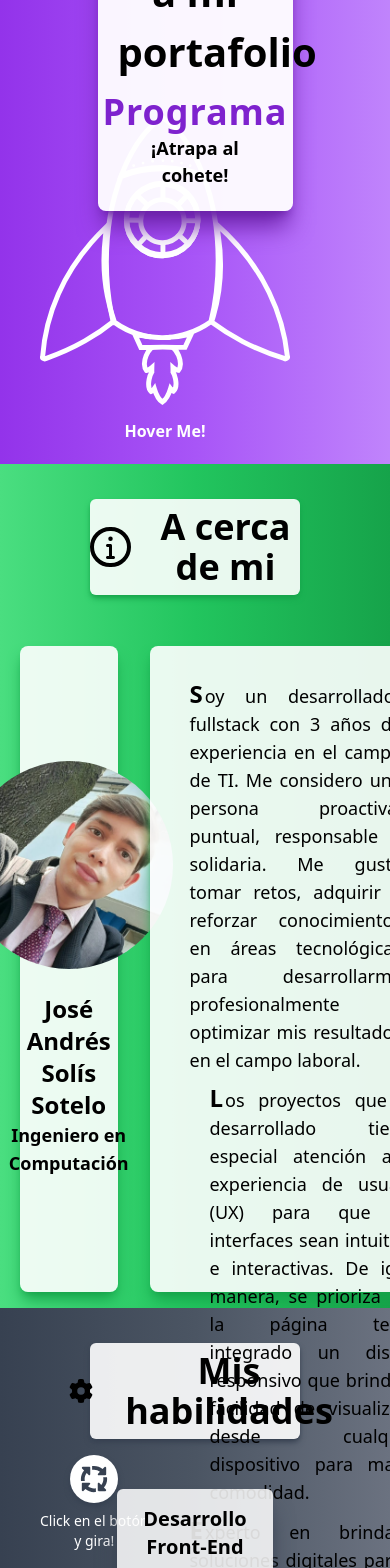
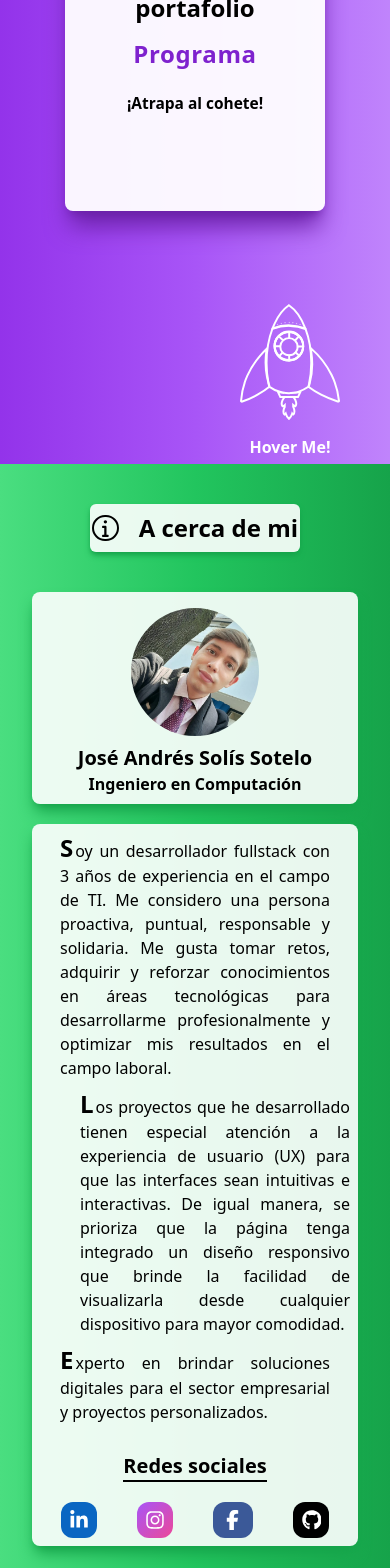
Before and after one commit to andres2697/andres-solis-portfolio, a Vue app: page / in a window 390 px wide. Shown: the part 380-1948 px from the top of the page. Built offline with nearby package versions, Linux system fonts and the light colour scheme.

Commit message:
Añadiendo responsive design

```diff
--- a/src/components/Abilities.vue
+++ b/src/components/Abilities.vue
@@ -2,21 +2,21 @@
   import { ref } from 'vue'
   import abilitiesList from '../api/abilities-list.json'
   // Variables
-  const containerOff = 'absolute w-[40%] h-[70%] bg-white bg-opacity-85 opacity-30 rounded-md shadow-xl shadow-gray-700'
-  const containerOn = 'absolute w-[40%] h-[70%] bg-white bg-opacity-85 opacity-100 rounded-md shadow-xl shadow-gray-700'
+  const containerOff = 'absolute w-[60%] sm:w-[40%] h-[70%] bg-white bg-opacity-85 opacity-30 rounded-md shadow-xl shadow-gray-700'
+  const containerOn = 'absolute w-[60%] sm:w-[40%] h-[70%] bg-white bg-opacity-85 opacity-100 rounded-md shadow-xl shadow-gray-700'
   const positions = ref([
-    { clase: 'top-[5%] left-[30%] transform'  },
-    { clase: 'top-[25%] left-[85%] transform transition-right' },
+    { clase: 'top-[5%] left-[20%] sm:left-[30%] transform'  },
+    { clase: 'top-[25%] left-[90%] sm:left-[85%] transform transition-right' },
     { clase: 'top-full left-[85%] transform' },
     { clase: 'top-[150%] left-[85%] transform' },
     { clase: 'top-[150%] left-[-25%] transform' },
     { clase: 'top-full left-[-25%] transform' },
-    { clase: 'top-[25%] left-[-25%] transform transition-left' }
+    { clase: 'top-[25%] left-[-50%] sm:left-[-25%] transform transition-left' }
   ])
   const content = abilitiesList
-  const regexFirst = /top-\[5%\] left-\[30%\]./
-  const regexLeft = /top-\[25%\] left-\[-25%\]./
-  const regexRight = /top-\[25%\] left-\[85%\]./
+  const regexFirst = /top-\[5%\] left-\[20%\] sm:left-\[30%\]./
+  const regexLeft = /top-\[25%\] left-\[-50%\] sm:left-\[-25%\]./
+  const regexRight = /top-\[25%\] left-\[90%\] sm:left-\[85%\]./
   const spin = ref(false)
   const spinAbilities = () => {
     positions.value.unshift(positions.value.pop())
@@ -26,23 +26,23 @@
 <template>
   <div class="w-full h-screen flex flex-col justify-center items-center align-middle bg-gradient-to-r from-gray-700 via-gray-600 to-gray-500">
     <div class="w-full h-[15%] flex flex-col justify-center items-center text-center p-5 rounded-md mt-5">
-      <h1 class="w-[60%] flex items-center justify-center py-2 text-black text-4xl font-bold bg-white bg-opacity-90 rounded-md shadow-md shadow-gray-700">
-        <font-awesome-icon icon="gear" class="mt-auto mb-auto mr-5 px-3 py-1 text-2xl font-semibold"/>
+      <h1 class="w-[60%] flex items-center justify-center py-2 text-black text-2xl sm:text-4xl font-bold bg-white bg-opacity-90 rounded-md shadow-md shadow-gray-700">
+        <font-awesome-icon icon="gear" class="mt-auto mb-auto mr-0 sm:mr-5 px-3 py-1 text-xl sm:text-2xl font-semibold"/>
         Mis habilidades
       </h1>
     </div>
     <div class="w-full relative h-[85%] flex flex-col justify-center items-center overflow-hidden">
-      <div class="absolute inset-0 flex flex-col justify-center items-center w-fit h-fit ml-10 text-center">
+      <div class="absolute  inset-0 flex flex-col justify-center items-center w-fit h-fit ml-2 sm:ml-10 text-center">
         <div
-          class="flex justify-center items-center bg-white w-10 h-10 rounded-full text-3xl text-gray-700 font-bold p-6 hover:cursor-pointer shadow-md shadow-gray-700"
+          class="flex justify-center items-center bg-white w-5 h-5 sm:w-10 sm:h-10 rounded-full text-2xl sm:text-3xl text-gray-700 font-bold p-5 sm:p-6 hover:cursor-pointer shadow-md shadow-gray-700"
           @click="spinAbilities"
           @mouseover="spin = true"
           @mouseleave="spin = false"
         >
           <font-awesome-icon icon="arrows-spin" class="transform translate ease-in duration-200" :class="spin ? 'rotate-90' : 'rotate-0'"></font-awesome-icon>
         </div>
-        <span class="text-white text-sm mt-2">Click en el botón</span>
-        <span class="text-white text-sm">y gira!</span>
+        <span class="text-white text-xs sm:text-sm mt-2">Click <span class="hidden sm:flex">en el botón</span></span>
+        <span class="text-white text-xs sm:text-sm">y gira!</span>
       </div>
       <div
         v-for="(position, index) in positions"
@@ -55,11 +55,11 @@
           regexRight.test(position.clase) ? 'translate-y-0' : ''
         ]"
       >
-        <h3 class="flex w-full text-center justify-center items-center h-[15%] font-bold text-xl mt-2">
+        <h3 class="flex w-full text-center justify-center items-center h-[15%] font-bold text-base sm:text-xl mt-2">
           {{ content[index].title }}
         </h3>
         <div class="grid grid-rows-4 grid-flow-col gap-4 w-full h-[85%] mt-auto ml-auto mr-4 pl-6 pr-6 text-start">
-          <div v-for="(ability, index) in content[index].abilities.ability" :key="index" class="flex align-center items-center">
+          <div v-for="(ability, index) in content[index].abilities.ability" :key="index" class="flex align-center items-center text-sm sm:text-base">
             <font-awesome-icon icon="code" />
             <span class="pl-2 font-semibold">{{ ability.name }}</span>
           </div>
--- a/src/components/AboutMe.vue
+++ b/src/components/AboutMe.vue
@@ -77,34 +77,35 @@
 </script>
 
 <template>
-  <div class="w-full h-screen flex flex-col justify-between align-middle bg bg-gradient-to-l from-green-600 via-green-500 to-green-400">
-    <div class="w-full h-[15%] flex flex-col justify-center items-center text-center p-5 rounded-md mt-5">
-      <h1 class="w-[60%] flex items-center justify-center py-2 text-black text-4xl font-bold bg-white bg-opacity-90 rounded-md shadow-md shadow-green-600">
-        <font-awesome-icon icon="info" class="mt-auto mb-auto mr-5 px-3 py-1 rounded-full border-black border-4 text-2xl font-semibold"/>
+  <div class="w-full h-auto sm:h-screen flex flex-col justify-between align-middle bg bg-gradient-to-l from-green-600 via-green-500 to-green-400">
+    <div class="w-full h-32 sm:h-[15%] flex flex-col justify-center items-center text-center p-5 rounded-md mt-0 sm:mt-5">
+      <h1 class="w-[60%] flex items-center justify-center py-2 text-black text-2xl sm:text-4xl font-bold bg-white bg-opacity-90 rounded-md shadow-md shadow-green-600">
+        <font-awesome-icon icon="info" class="mt-auto mb-auto mr-5 px-2 sm:px-3 py-0.5 sm:py-1 rounded-full border-black border-2 sm:border-4 text-lg sm:text-2xl font-semibold"/>
         A cerca de mi
       </h1>
     </div>
-    <div class="w-full h-[85%] flex justify-center items-center">
-      <div class="w-full h-[90%] flex mx-8">
-        <div class="w-[25%] flex flex-col justify-center text-center items-center ml-5 bg-white bg-opacity-90 rounded-lg shadow-lg shadow-green-600">
-          <div class="flex justify-center items-center rounded-[50%] w-52 h-52 overflow-hidden mb-6">
+    <div class="w-full h-auto sm:h-[85%] flex justify-center items-center">
+      <div class="w-full h-[90%] flex flex-col sm:flex-row mx-8">
+        <div class="w-full sm:w-[25%] flex flex-col justify-center text-center items-center mb-5 ml-0 sm:ml-5 sm:mb-0 bg-white bg-opacity-90 rounded-lg shadow-lg shadow-green-600">
+          <div class="flex justify-center items-center rounded-[50%] w-32 h-32 mt-4 sm:w-52 sm:h-52 sm:mt-0 overflow-hidden mb-2 sm:mb-6">
             <img class="w-full h-full object-cover" src="../assets/foto-perfil-linkedin.jpeg">
           </div>
-          <h3 class="text-black text-2xl font-semibold">José Andrés Solís Sotelo</h3>
-          <h3 class="text-black text-lg font-semibold">Ingeniero en Computación</h3>
+          <h3 class="text-black text-xl sm:text-2xl font-semibold">José Andrés Solís Sotelo</h3>
+          <h3 class="text-black text-base sm:text-lg font-semibold pb-2 sm:pb-0">Ingeniero en Computación</h3>
         </div>
-        <div class="w-[75%] ml-8 space-y-2 flex flex-col bg-white bg-opacity-90 rounded-lg shadow-lg shadow-green-600 px-10 py-8">
-          <p class="w-full text-justify text-lg translate -translate-x-5 opacity-0 duration-2000 ease-out"
+        <div class="w-full sm:w-[75%] mb-10 sm:mb-0  ml-0 sm:ml-8 space-y-2 flex flex-col bg-white bg-opacity-90 rounded-lg shadow-lg shadow-green-600 px-7 py-2 sm:px-10 sm:py-8">
+          <p class="w-full text-justify text-base sm:text-lg translate -translate-x-5 opacity-0 duration-2000 ease-out"
             :class="animatePar ? 'translate-x-0 opacity-100' : ''"
           >
-            <span ref="aboutMe" class="text-2xl font-bold mr-0.5">S</span><span>{{ aboutMePar1 }}</span>
+            <span ref="aboutMe" class="text-2xl font-bold mr-0.5">S</span>
+            <span>{{ aboutMePar1 }}</span>
           </p>
-          <p class="w-full text-justify text-lg translate translate-x-5 opacity-0 duration-2000 ease-out"
-            :class="animatePar ? '-translate-x-0 opacity-100' : ''"
+          <p class="w-full text-justify text-base sm:text-lg translate translate-x-5 opacity-0 duration-2000 ease-out"
+            :class="animatePar ? '-translate-x-px sm:-translate-x-0 opacity-100' : ''"
           >
             <span class="text-2xl font-bold mr-0.5">L</span><span>{{ aboutMePar2 }}</span>
           </p>
-          <p class="w-full text-justify text-lg translate -translate-x-5 opacity-0 duration-2000 ease-out"
+          <p class="w-full text-justify text-base sm:text-lg translate -translate-x-5 opacity-0 duration-2000 ease-out"
             :class="animatePar ? 'translate-x-0 opacity-100' : ''"
           >
             <span class="text-2xl font-bold mr-0.5">E</span><span>{{ aboutMePar3 }}</span>
--- a/src/components/Portfolio.vue
+++ b/src/components/Portfolio.vue
@@ -9,7 +9,8 @@
         { name: 'Vuejs 3', color: 'text-[#42b883]' }, { name: 'Vite', color: 'text-[#ffa800]' }, { name: 'HTML5', color: 'text-[#dd4b25]' }, { name: 'CSS3', color: 'text-[#254bdd]' }, { name: 'Javascript', color: 'text-[#e3c900]' }, { name: 'Tailwind', color: 'text-[#38bdf8]' }, { name: 'Google Geolocation API', color: 'text-[#32a350]' }
       ],
       img: "JoseAndresSolisSoteloCv.png",
-      repository: 'https://github.com/andres2697/Jose_Andres_Solis_Sotelo_CV'
+      repository: 'https://github.com/andres2697/Jose_Andres_Solis_Sotelo_CV',
+      repositoryName: 'Jose_Andres_Solis_Sotelo_CV'
     },
     {
       title: 'Problemas y Algoritmos',
@@ -18,7 +19,8 @@
         { name: 'Vuejs 3', color: 'text-[#42b883]' }, { name: 'Vite', color: 'text-[#ffa800]' }, { name: 'HTML5', color: 'text-[#dd4b25]' }, { name: 'CSS3', color: 'text-[#254bdd]' }, { name: 'Javascript', color: 'text-[#e3c900]' }, { name: 'Tailwind', color: 'text-[#38bdf8]' }
       ],
       img: "ProblemasYAlgoritmos.png",
-      repository: 'https://github.com/andres2697/Problemas_y_algoritmos'
+      repository: 'https://github.com/andres2697/Problemas_y_algoritmos',
+      repositoryName: 'Problemas_y_algoritmos'
     },
     {
       title: 'Bank List',
@@ -27,7 +29,8 @@
         { name: 'React Native Expo', color: 'text-[#555a64]' }, { name: 'Consumo de APIs con fetch', color: 'text-[#aa392b]' }
       ],
       img: "BankList.jpeg",
-      repository: 'https://github.com/andres2697/Bank_List'
+      repository: 'https://github.com/andres2697/Bank_List',
+      repositoryName: 'Bank_List'
     },
     {
       title: 'Mis gastos',
@@ -36,7 +39,8 @@
         { name: 'React Native Expo', color: 'text-[#555a64]' }, { name: 'Firebase', color: 'text-[#f79f0c]' }
       ],
       img: "MisGastos.jpeg",
-      repository: 'https://github.com/andres2697/registro-gastos-fraiche'
+      repository: 'https://github.com/andres2697/registro-gastos-fraiche',
+      repositoryName: 'registro-gastos-fraiche'
     }
   ])
   const showModal = ref(false)
@@ -64,7 +68,7 @@
   }
 </script>
 <template>
-  <div class="w-full h-screen flex flex-col justify-center items-center align-middle bg-gradient-to-r from-[#f05e23]/70 via-[#f05e23]/80 to-[#f05e23]/90">
+  <div class="w-full h-fit sm:h-screen flex flex-col justify-center items-center align-middle bg-gradient-to-r from-[#f05e23]/70 via-[#f05e23]/80 to-[#f05e23]/90">
     <div v-if="showModal" class="fixed inset-0 flex justify-center items-center bg-black bg-opacity-75 w-full h-full z-50">
       <div class="relative items-center flex flex-col justify-center rounded-lg shadow-lg w-[80%] h-[80%]">
         <button @click="closeModal" class="self-end mb-2 px-4 py-1 bg-blue-600 bg-opacity-75 text-white border-white border-2 font-bold text-lg rounded-lg">Cerrar</button>
@@ -77,12 +81,12 @@
       </div>
     </div>
     <div class="w-full h-[15%] flex flex-col justify-center items-center text-center p-5 rounded-md mt-5 z-30">
-      <h1 class="w-[60%] flex items-center justify-center py-2 text-black text-4xl font-bold bg-white bg-opacity-90 rounded-md shadow-md shadow-gray-700">
-        <font-awesome-icon icon="briefcase" class="mt-auto mb-auto mr-5 px-3 py-1 text-2xl font-semibold"/>
+      <h1 class="w-[60%] flex items-center justify-center py-2 text-black text-2xl sm:text-4xl font-bold bg-white bg-opacity-90 rounded-md shadow-md shadow-gray-700">
+        <font-awesome-icon icon="briefcase" class="mt-auto mb-auto mr-0 sm:mr-5 px-3 py-1 text-xl sm:text-2xl font-semibold"/>
         Proyectos
       </h1>
     </div>
-    <div class="relative w-full h-[100%] flex flex-col justify-center items-center">
+    <div class="relative w-full h-auto sm:h-[85%] flex flex-col justify-center items-center">
       <div class="absolute z-10 -top-28 left-0 -rotate-45 opacity-70">
         <svg width="450" height="450" id="Capa_2" data-name="Capa 2" xmlns="http://www.w3.org/2000/svg" viewBox="0 0 401.19 449.29">
           <g id="Capa_1-2" data-name="Capa 1">
@@ -105,36 +109,41 @@
           </g>
         </svg>
       </div>
-      <div class="w-full h-full flex justify-center items-center z-30">
-        <div class="w-[90%]">
+      <div class="w-full h-full flex justify-center items-center z-30 mb-10 sm:mb-0">
+        <div class="w-[95%] sm:w-[90%] h-screen sm:h-auto">
           <div data-hs-carousel='{ "loadingClasses": "opacity-0" }' class="relative">
-            <div class="hs-carousel relative overflow-hidden w-full min-h-96 max-h-full bg-white bg-opacity-75 rounded-lg">
+            <div class="hs-carousel relative overflow-hidden w-full min-h-screen sm:min-h-96 h-auto sm:h-full bg-white bg-opacity-75 rounded-lg">
               <div class="hs-carousel-body absolute top-0 bottom-0 start-0 flex flex-nowrap transition-transform duration-700 opacity-0">
                 <div class="hs-carousel-slide"
                   v-for="(object, index) in carousel"
                   :key="index"
                 >
-                  <div class="flex justify-start h-full w-full px-14 py-10">
-                    <div class="w-[65%] flex flex-col justify-center">
-                      <h3 class="text-2xl text-black font-semibold transition duration-700 mb-3">{{object.title}}</h3>
+                  <div class="flex flex-col sm:flex-row justify-start h-full w-full px-7 sm:px-14 py-4 sm:py-10">
+                    <div class="w-full sm:w-[65%] flex flex-col justify-center">
+                      <h3 class="text-xl sm:text-2xl text-black font-semibold transition duration-700 mb-3">{{object.title}}</h3>
                       <div class="flex flex-col px-3">
-                        <span class="text-justify text-lg text-black mb-2">{{ object.description }}</span>
-                        <span class="text-lg text-black font-semibold mb-1">Tecnologías empleadas:</span>
-                        <div class="flex w-full mb-2">
+                        <span class="text-justify text-sm sm:text-lg text-black mb-2 font-medium sm:font-normal">{{ object.description }}</span>
+                        <span class="text-base sm:text-lg text-black font-semibold mb-1">Tecnologías empleadas:</span>
+                        <div class="flex flex-col sm:flex-row w-full mb-2 space-y-1 sm:space-y-0">
                           <span v-for="(technology, index) in object.technologies" :key="index"
                             :class="technology.color"
                             @mouseover="changeColor(technology.color)"
-                            class="flex mx-2 font-semibold text-lg hover:cursor-pointer"
+                            class="flex mx-2 font-semibold text-sm sm:text-lg hover:cursor-pointer"
                           > {{ technology.name }}</span>
                         </div>
-                        <div class="w-auto ml-auto mr-auto text-sm bg-white border-[3px] border-black/50 px-2 py-1 rounded-md">Pasa el mouse sobre la <b>tecnología</b> y cambia el color del foco.</div>
-                        <span class="text-lg text-black font-semibold my-1">Repositorio:</span>
-                        <a :href="object.repository" target="_blank" class="ml-2">{{ object.repository }}</a>
+                        <div class="w-auto ml-auto mr-auto text-[11px] sm:text-sm bg-white border-[3px] border-black/50 px-2 py-0.5 sm:py-1 rounded-md">Pasa el mouse sobre la <b>tecnología</b> y cambia el color del foco.</div>
+                        <span class="text-base sm:text-lg text-black font-semibold my-1">Repositorio:</span>
+                        <a :href="object.repository" target="_blank" class="whitespace-normal flex text-sm sm:text-base ml-2 w-[90%] text-blue-500">
+                          <span>{{ object.repositoryName }}</span>
+                        </a>
                       </div>
                     </div>
-                    <div class="flex flex-col relative w-[35%] justify-end items-center">
-                      <font-awesome-icon icon="magnifying-glass-plus" @click="openModal(object.img)" class="flex sticky self-end top-0 left-0 z-10 text-xl hover:cursor-pointer hover:text-2xl transition-all duration-300 ease-in-out" />
-                      <img :src="getImgUrl(object.img)" class="absolute w-full h-full object-contain">
+                    <div class="flex flex-row sm:flex-col relative w-full sm:w-[35%] justify-end items-center mt-5 sm:mt-0">
+                      <font-awesome-icon icon="magnifying-glass-plus" @click="openModal(object.img)" class="flex w-[5%] sm:w-auto sticky self-baseline sm:self-end top-0 left-0 ml-10 sm:ml-0 z-10 text-base sm:text-xl hover:cursor-pointer hover:text-lg hover:sm:text-2xl transition-all duration-300 ease-in-out" />
+                      <img :src="getImgUrl(object.img)" class="absolute w-full h-full object-contain hidden sm:flex">
+                      <div class="relative flex sm:hidden w-full h-14 overflow-hidden">
+                        <img :src="getImgUrl(object.img)" class="absolute w-full h-full object-contain">
+                      </div>
                     </div>
                   </div>
                 </div>
@@ -158,7 +167,7 @@
               </span>
             </button>
 
-            <div class="hs-carousel-pagination flex justify-center absolute bottom-3 start-0 end-0 space-x-2">
+            <div class="hs-carousel-pagination flex justify-center absolute bottom-3 start-0 end-0 space-x-2 mt-10">
               <span
                 v-for="index in carousel.length"
                 :key="index"
--- a/src/components/Welcome.vue
+++ b/src/components/Welcome.vue
@@ -3,6 +3,7 @@
   import { useStore } from '../store/piniaStore.js'
   // Variables
   const store = useStore()
+  const screenWidth = ref(window.innerWidth)
   // Functions
   const intervalo = setInterval(() => {
     const newCounter = store.welcomeCounter + 1
@@ -21,11 +22,10 @@
     const fullScreenH = window.innerHeight
     const fullScreenW = window.innerWidth
     let left = Math.random() * (fullScreenW - 280)
-
     let startRangeTop1 = 0;
-    let endRangeTop1 = 30;
-    let startRangeTop2 = 40;
-    let endRangeTop2 = 50;
+    let endRangeTop1 = screenWidth.value > 1000 ?  30 : 20;
+    let startRangeTop2 = screenWidth.value > 1000 ? 40 : 60;
+    let endRangeTop2 = screenWidth.value > 1000 ? 50 : 70;
     let randomNumber = Math.random();
 
     if (randomNumber < 0.5) {
@@ -49,8 +49,8 @@
   }
   // onMounted
   onMounted(async () => {
-    randomTop.value = window.innerHeight - 350
-    randomLeft.value = window.innerWidth - 350
+    randomTop.value = screenWidth.value > 1000 ? (window.innerHeight - 350) : (window.innerHeight - 160)
+    randomLeft.value = screenWidth.value > 1000 ? (window.innerWidth - 350) : (window.innerWidth - 150)
   })
   // onUnmounted
   onUnmounted(() => {
@@ -68,41 +68,41 @@
         @mouseover="moveRandom"
         :style="{ top: randomTop + 'px', left: randomLeft + 'px' }"
       >
-        <img src="../assets/CoheteBlanco.svg" width="250" height="250" :style="rocketStyle">
+        <img src="../assets/CoheteBlanco.svg" :width="screenWidth > 1000 ? '250' : '100'" :height="screenWidth > 1000 ? '250' : '100'" :style="rocketStyle">
         <span class="animate-bounce mt-5 font-bold">Hover Me!</span>
       </div>
-      <div class="w-1/2 h-[40%] flex flex-col z-50 bg-white bg-opacity-95 rounded-lg p-5 justify-center text-center shadow-xl shadow-purple-800">
-          <h2 class="font-bold text-[40px] mb-3">Bienvenido a mi portafolio</h2>
+      <div class="w-2/3 sm:w-1/2 h-[40%] flex flex-col z-50 bg-white bg-opacity-95 rounded-lg p-5 justify-center text-center shadow-xl shadow-purple-800">
+          <h2 class="font-bold text-2xl mb-3 sm:text-[40px]">Bienvenido a mi portafolio</h2>
           <div class="relative flex mt-2">
               <div
                 class="absolute inset-0 flex items-center justify-center transition duration-1000 ease-in-out opacity-0"
                 :class="store.welcomeCounter === 1 ? 'desplazar-desaparecer-transicion' : ''"
               >
-                  <h1 class="text-4xl font-bold text-purple-700 tracking-wide">Imagina</h1>
+                  <h1 class="text-2xl sm:text-4xl font-bold text-purple-700 tracking-wide">Imagina</h1>
               </div>
               <div
                 class="absolute inset-0 flex items-center justify-center transition duration-1000 ease-in-out opacity-0"
                 :class="store.welcomeCounter === 2 ? 'desplazar-desaparecer-transicion' : ''"
               >
-                  <h1 class="text-4xl font-bold text-purple-700 tracking-wide">Diseña</h1>
+                  <h1 class="text-2xl sm:text-4xl font-bold text-purple-700 tracking-wide">Diseña</h1>
               </div>
               <div
                 class="absolute inset-0 flex items-center justify-center transition duration-1000 ease-in-out opacity-0"
                 :class="store.welcomeCounter === 3 ? 'desplazar-desaparecer-transicion' : ''"
               >
-                  <h1 class="text-4xl font-bold text-purple-700 tracking-wide">Crea</h1>
+                  <h1 class="text-2xl sm:text-4xl font-bold text-purple-700 tracking-wide">Crea</h1>
               </div>
               <div
                 class="absolute inset-0 flex items-center justify-center transition duration-1000 ease-in-out"
                 :class="store.welcomeCounter >= 4 ? 'ultima-transicion opacity-100 translate-y-[10px]' : 'opacity-0'"
               >
-                  <h1 class="text-4xl font-bold text-purple-700 tracking-wide">Programa</h1>
+                  <h1 class="text-2xl sm:text-4xl font-bold text-purple-700 tracking-wide">Programa</h1>
               </div>
           </div>
           <div class="w-full h-10 flex justify-center items-center mt-10">
             <h2
               class="font-semibold transition-all duration-1000"
-              :class="(store.welcomeCounter >= 6 && store.welcomeCounter % 2 === 0) ? 'text-[18px]': 'text-[20px]'"
+              :class="(store.welcomeCounter >= 6 && store.welcomeCounter % 2 === 0) ? 'sm:text-[18px] text-[15px]': 'sm:text-[20px] text-[17px]'"
             >
               ¡Atrapa al cohete!
             </h2>
```
